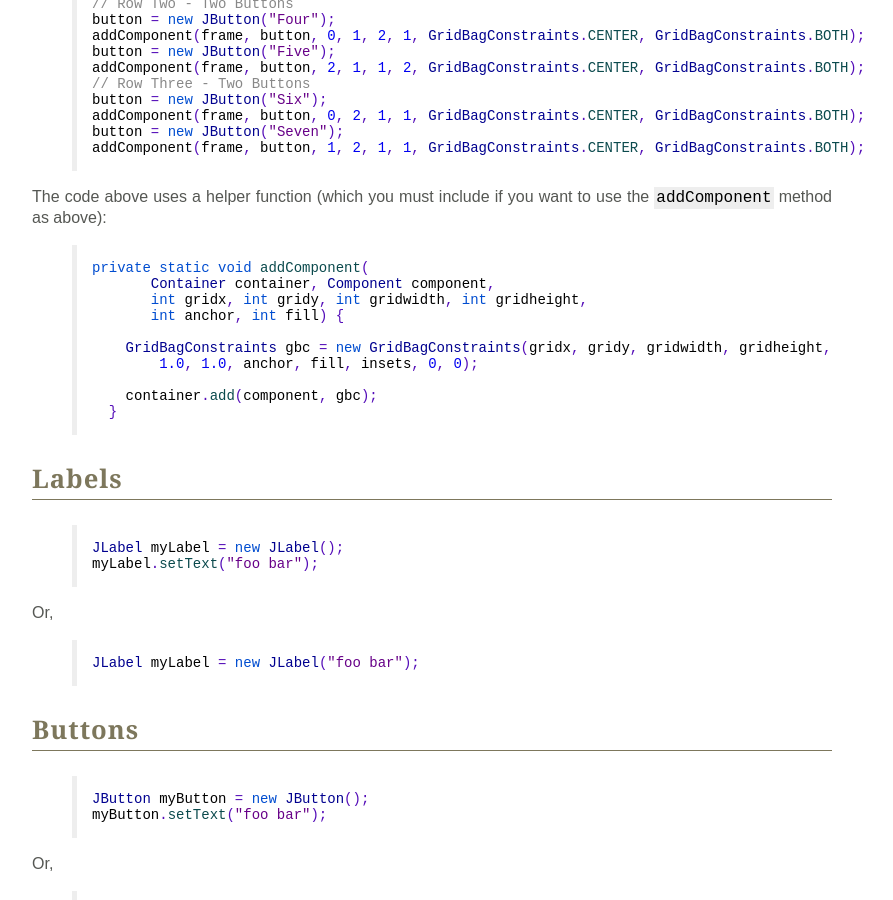
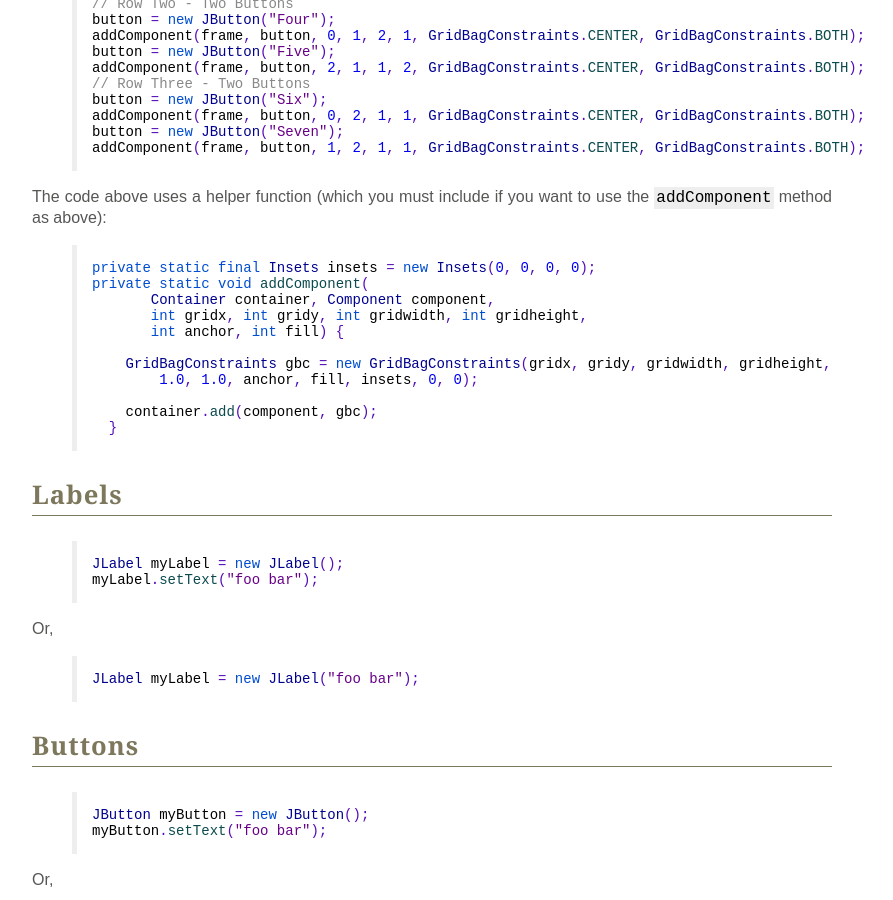
Before and after one commit to joshuaeckroth/csci141-website, a Jekyll site: the page built from lecture/swing.markdown, in a window 1280 px wide and 900 px high, scrolled down 2825 px. Shown: the whole window, without its empty margins (208-1101 px from the left). Built offline with Jekyll 4.4.1, drawn with Linux system fonts in a browser that asks for light colours; Markdown is read by kramdown in place of the engine named in the settings.

Commit message:
Added forgotten line of code in Swing notes

```diff
--- a/lecture/swing.markdown
+++ b/lecture/swing.markdown
@@ -111,6 +111,7 @@ addComponent(frame, button, 1, 2, 1, 1, GridBagConstraints.CENTER, GridBagConstr
 The code above uses a helper function (which you must include if you want to use the `addComponent` method as above):
 
 {% highlight java %}
+private static final Insets insets = new Insets(0, 0, 0, 0);
 private static void addComponent(
        Container container, Component component,
        int gridx, int gridy, int gridwidth, int gridheight,
```
